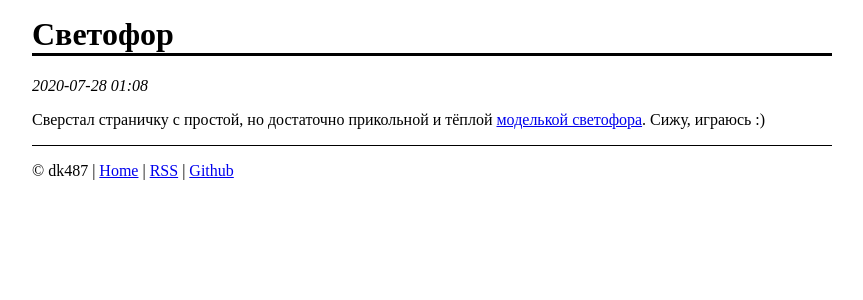
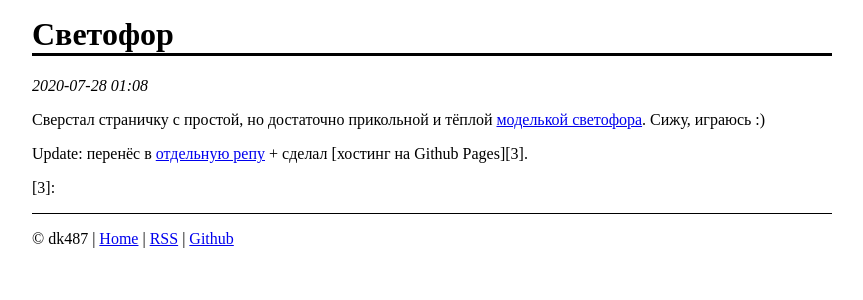
Before and after one commit to dk487/test.de.co.ua, a Jekyll site: the page built from _posts/2020-07-28-svietofor.markdown, in a window 1280 px wide. Shown: the top 300 px of the page, without its empty margins (208-1071 px from the left). Built offline with Jekyll 4.4.1, drawn with Linux system fonts in a browser that asks for light colours.

Commit message:
Updated Svietofor

```diff
--- a/_posts/2020-07-28-svietofor.markdown
+++ b/_posts/2020-07-28-svietofor.markdown
@@ -5,4 +5,8 @@ date: 2020-07-28 04:08:00 +03:00
 
 Сверстал страничку с простой, но достаточно прикольной и тёплой [моделькой светофора][1]. Сижу, играюсь :)
 
+Update: перенёс в [отдельную репу][2] + сделал [хостинг на Github Pages][3].
+
 [1]: https://github.com/kastaneda/sandbox2020.de.co.ua/blob/master/traffic_lights/index.html
+[2]: https://github.com/kastaneda/svitlofor.de.co.ua
+[3]:
```
